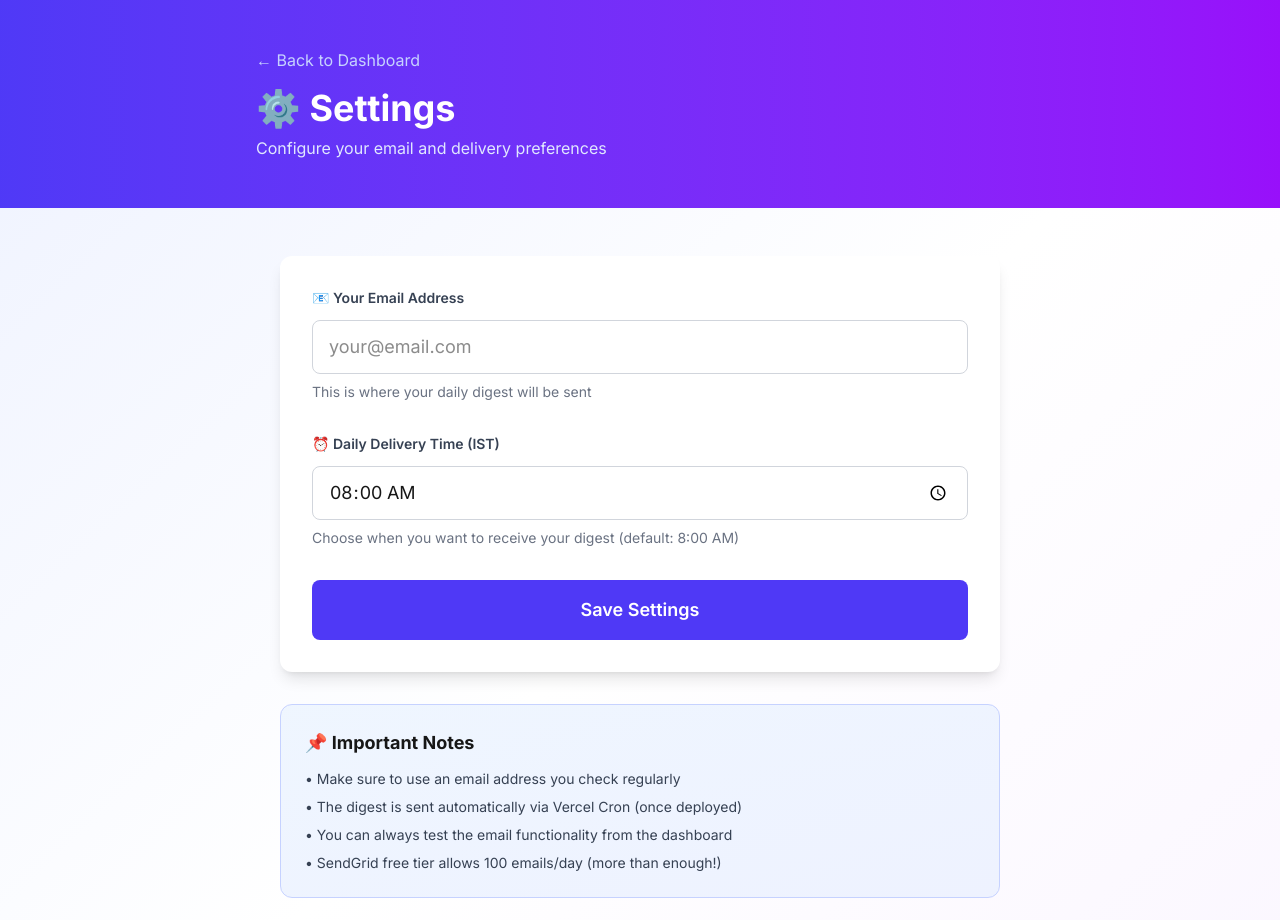
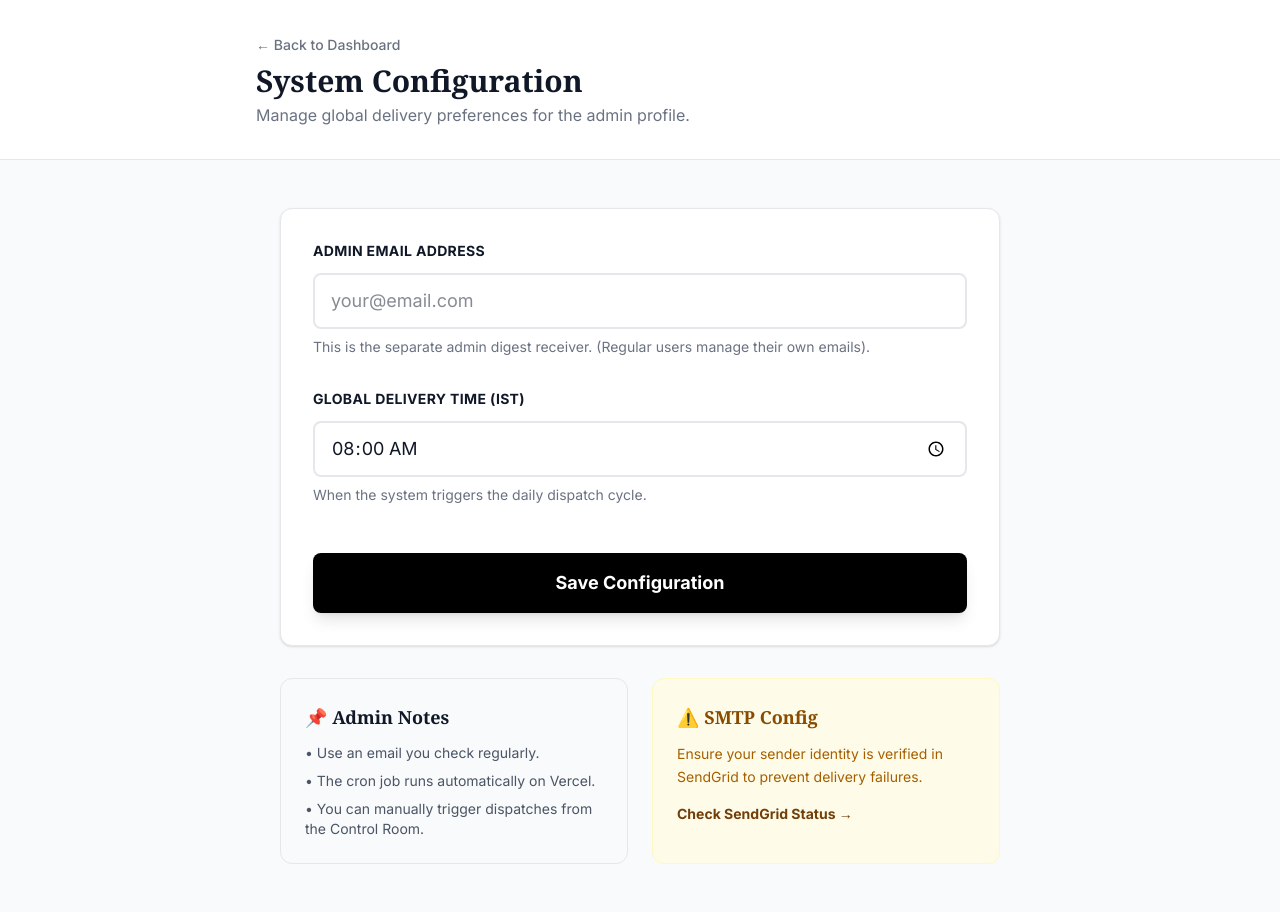
Before and after one commit to heyybhargav/personal-newsletter, a Next.js app: page /settings in a window 1280 px wide. Shown: the top 920 px of the page. Built offline with nearby package versions, Linux system fonts and the light colour scheme; no server answers; the database is empty.

Commit message:
UI Polish: Revamped Settings page to match Premium aesthetic

```diff
--- a/app/settings/page.tsx
+++ b/app/settings/page.tsx
@@ -54,98 +54,105 @@ export default function SettingsPage() {
     };
 
     return (
-        <div className="min-h-screen bg-gradient-to-br from-indigo-50 via-white to-purple-50">
+        <div className="min-h-screen bg-[#F9FAFB] text-gray-900 font-sans">
             {/* Header */}
-            <div className="bg-gradient-to-r from-indigo-600 to-purple-600 text-white py-12 px-6">
-                <div className="max-w-3xl mx-auto">
-                    <Link href="/" className="text-indigo-200 hover:text-white mb-4 inline-block">
+            <div className="bg-white border-b border-gray-200 py-8 px-6">
+                <div className="max-w-3xl mx-auto flex justify-between items-center">
+                    <div>
+                        <Link href="/" className="text-gray-500 hover:text-gray-900 mb-2 inline-block text-sm font-medium">
                             ← Back to Dashboard
                         </Link>
-                    <h1 className="text-4xl font-bold mb-2">⚙️ Settings</h1>
-                    <p className="text-indigo-100">Configure your email and delivery preferences</p>
+                        <h1 className="text-3xl font-serif font-bold text-gray-900">System Configuration</h1>
+                        <p className="text-gray-500 mt-1">Manage global delivery preferences for the admin profile.</p>
+                    </div>
                 </div>
             </div>
 
             {/* Main Content */}
             <div className="max-w-3xl mx-auto px-6 py-12">
                 {message && (
-                    <div className={`mb-6 p-4 rounded-lg ${message.includes('Error') ? 'bg-red-100 text-red-700' : 'bg-green-100 text-green-700'}`}>
+                    <div className={`mb-6 p-4 rounded-lg font-medium border ${message.includes('Error') ? 'bg-red-50 border-red-100 text-red-700' : 'bg-green-50 border-green-100 text-green-700'}`}>
                         {message}
                     </div>
                 )}
 
-                <div className="bg-white rounded-xl shadow-lg p-8">
+                <div className="bg-white rounded-xl shadow-sm border border-gray-200 p-8">
                     {loading ? (
-                        <p className="text-gray-500">Loading...</p>
+                        <div className="py-12 text-center text-gray-400">Loading configuration...</div>
                     ) : (
-                        <form onSubmit={handleSave}>
-                            <div className="mb-8">
-                                <label className="block text-sm font-semibold mb-3 text-gray-700">
-                                    📧 Your Email Address
+                        <form onSubmit={handleSave} className="space-y-8">
+                            <div>
+                                <label className="block text-sm font-bold text-gray-900 uppercase tracking-wide mb-3">
+                                    Admin Email Address
                                 </label>
                                 <input
                                     type="email"
                                     value={email}
                                     onChange={e => setEmail(e.target.value)}
-                                    className="w-full border border-gray-300 rounded-lg px-4 py-3 focus:ring-2 focus:ring-indigo-500 focus:border-transparent text-lg"
+                                    className="w-full border-2 border-gray-200 rounded-lg px-4 py-3 focus:ring-2 focus:ring-black focus:border-transparent text-lg transition-all"
                                     placeholder="your@email.com"
                                     required
                                 />
                                 <p className="text-sm text-gray-500 mt-2">
-                                    This is where your daily digest will be sent
+                                    This is the separate admin digest receiver. (Regular users manage their own emails).
                                 </p>
                             </div>
 
-                            <div className="mb-8">
-                                <label className="block text-sm font-semibold mb-3 text-gray-700">
-                                    ⏰ Daily Delivery Time (IST)
+                            <div>
+                                <label className="block text-sm font-bold text-gray-900 uppercase tracking-wide mb-3">
+                                    Global Delivery Time (IST)
                                 </label>
                                 <input
                                     type="time"
                                     value={deliveryTime}
                                     onChange={e => setDeliveryTime(e.target.value)}
-                                    className="w-full border border-gray-300 rounded-lg px-4 py-3 focus:ring-2 focus:ring-indigo-500 focus:border-transparent text-lg"
+                                    className="w-full border-2 border-gray-200 rounded-lg px-4 py-3 focus:ring-2 focus:ring-black focus:border-transparent text-lg transition-all"
                                     required
                                 />
                                 <p className="text-sm text-gray-500 mt-2">
-                                    Choose when you want to receive your digest (default: 8:00 AM)
+                                    When the system triggers the daily dispatch cycle.
                                 </p>
                             </div>
 
+                            <div className="pt-4">
                                 <button
                                     type="submit"
                                     disabled={saving}
-                                className="w-full bg-indigo-600 text-white py-4 rounded-lg hover:bg-indigo-700 transition font-semibold text-lg disabled:opacity-50 disabled:cursor-not-allowed"
+                                    className="w-full bg-black text-white py-4 rounded-lg hover:bg-gray-900 transition font-bold text-lg disabled:opacity-50 disabled:cursor-not-allowed shadow-lg hover:shadow-xl hover:-translate-y-0.5 transform duration-200"
                                 >
-                                {saving ? 'Saving...' : 'Save Settings'}
+                                    {saving ? 'Saving changes...' : 'Save Configuration'}
                                 </button>
+                            </div>
                         </form>
                     )}
                 </div>
 
-                {/* Info Box */}
-                <div className="mt-8 bg-gradient-to-br from-blue-50 to-indigo-50 rounded-xl p-6 border border-indigo-200">
-                    <h3 className="font-bold text-lg mb-3">📌 Important Notes</h3>
-                    <ul className="space-y-2 text-sm text-gray-700">
-                        <li>• Make sure to use an email address you check regularly</li>
-                        <li>• The digest is sent automatically via Vercel Cron (once deployed)</li>
-                        <li>• You can always test the email functionality from the dashboard</li>
-                        <li>• SendGrid free tier allows 100 emails/day (more than enough!)</li>
+                {/* Important Notes */}
+                <div className="mt-8 grid md:grid-cols-2 gap-6">
+                    <div className="bg-gray-50 rounded-xl p-6 border border-gray-200">
+                        <h3 className="font-serif font-bold text-lg mb-3">📌 Admin Notes</h3>
+                        <ul className="space-y-2 text-sm text-gray-600">
+                            <li>• Use an email you check regularly.</li>
+                            <li>• The cron job runs automatically on Vercel.</li>
+                            <li>• You can manually trigger dispatches from the Control Room.</li>
                         </ul>
                     </div>
 
-                {/* SendGrid Sender Verification Notice */}
-                <div className="mt-6 bg-yellow-50 border border-yellow-200 rounded-xl p-6">
-                    <h3 className="font-bold text-lg mb-3">⚠️ SendGrid Setup Required</h3>
-                    <p className="text-sm text-gray-700 mb-3">
-                        For SendGrid to work, you need to verify your sender email address:
+                    {/* SendGrid Notice */}
+                    <div className="bg-yellow-50 border border-yellow-100 rounded-xl p-6">
+                        <h3 className="font-serif font-bold text-lg mb-3 text-yellow-800">⚠️ SMTP Config</h3>
+                        <p className="text-sm text-yellow-700 mb-3 leading-relaxed">
+                            Ensure your sender identity is verified in SendGrid to prevent delivery failures.
                         </p>
-                    <ol className="list-decimal list-inside space-y-2 text-sm text-gray-700">
-                        <li>Go to <a href="https://app.sendgrid.com/settings/sender_auth" target="_blank" rel="noopener noreferrer" className="text-indigo-600 hover:underline">SendGrid Sender Authentication</a></li>
-                        <li>Click "Verify a Single Sender"</li>
-                        <li>Enter your email address (same as above)</li>
-                        <li>Check your inbox and click the verification link</li>
-                    </ol>
+                        <a
+                            href="https://app.sendgrid.com/settings/sender_auth"
+                            target="_blank"
+                            rel="noopener noreferrer"
+                            className="text-sm font-bold text-yellow-900 hover:underline inline-flex items-center gap-1"
+                        >
+                            Check SendGrid Status →
+                        </a>
+                    </div>
                 </div>
             </div>
         </div>
```
Lines whose indentation alone changed are shown as unchanged.
